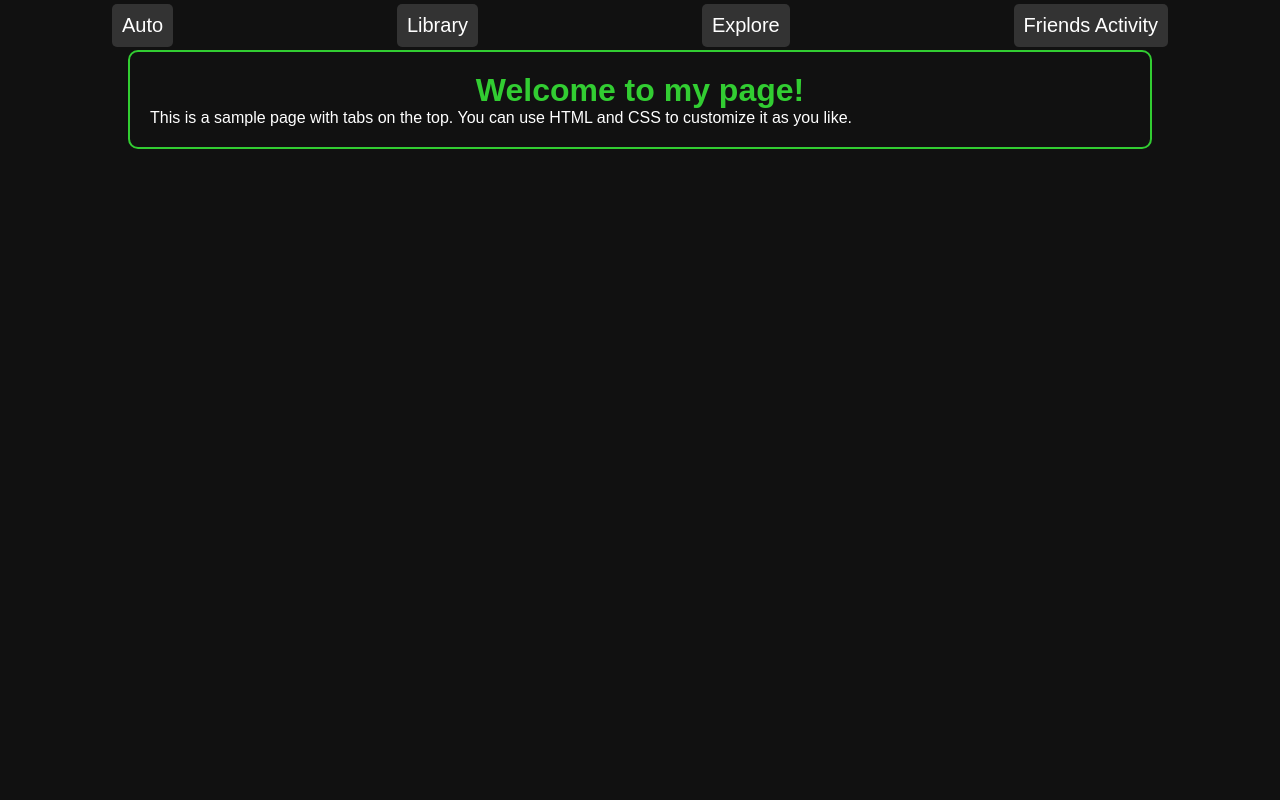
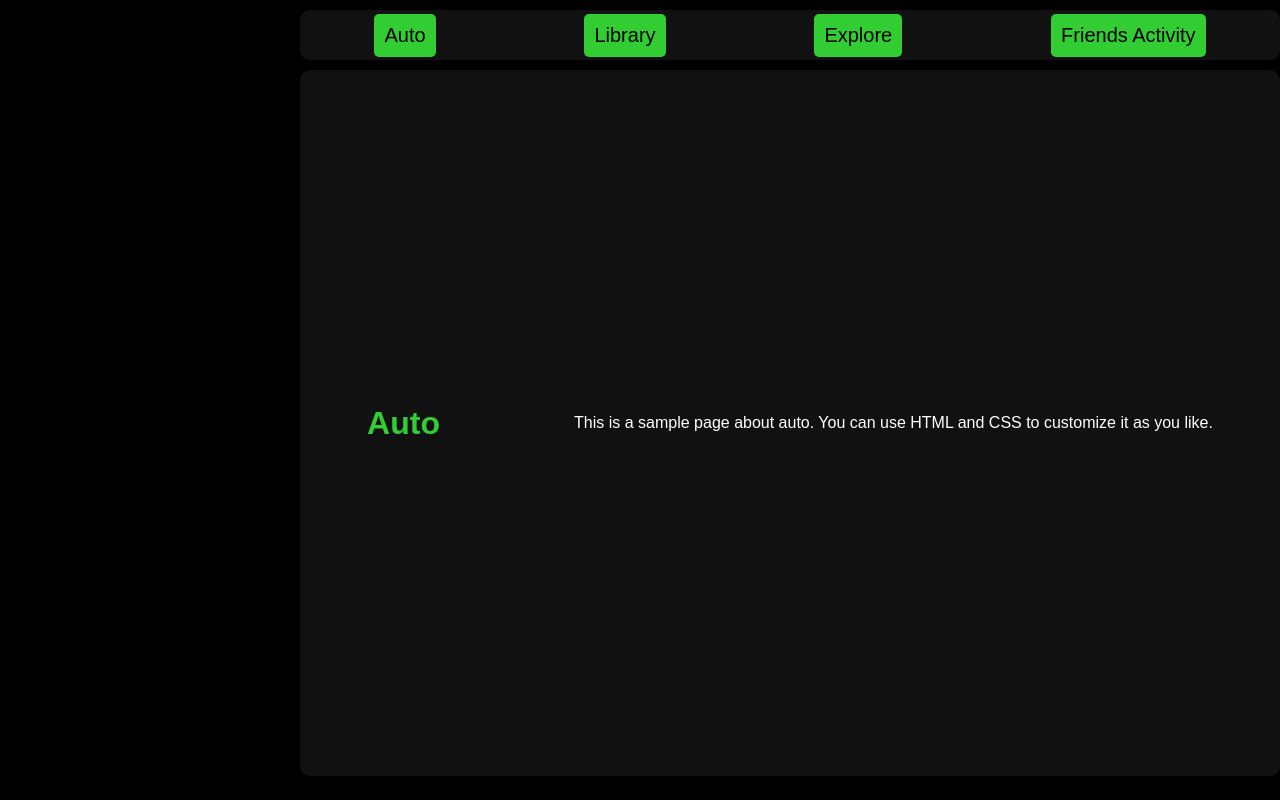
Before and after one commit to saketthakur001/Project_spotify, a plain HTML site: page webapp/templets/index.html in a window 1280 px wide. Drawn offline with Linux system fonts and the light colour scheme.

Commit message:
deleted whole lot of stuff from index.html

```diff
--- a/webapp/templets/index.html
+++ b/webapp/templets/index.html
@@ -9,8 +9,17 @@
 
 body {
   font-family: Arial, sans-serif;
-  background-color: #111111;
+  background-color: #000000;
 }
+
+/* nv_box {
+  width: 200px;
+  height: 50px;
+  background-color: #333333;
+  border: 2px solid limegreen;
+  border-radius: 10px;
+  margin: 10px;
+} */
 
 ul {
   list-style-type: none;
@@ -18,12 +27,17 @@ ul {
   justify-content: space-around;
   align-items: center;
   height: 50px;
+  background-color: #111111;
+  border-radius: 10px;
+  margin-bottom: 10px;
+  margin-top: 10px; /* added this line */
+  margin-left: 300;
 }
 
 li {
-  color: white;
+  color: black;
   font-size: 20px;
-  background-color: #333333;
+  background-color: limegreen;
   border-radius: 5px;
   padding: 10px;
 }
@@ -36,14 +50,22 @@ li:active {
   transform: scale(0.9);
 }
 
+.container {
+  width: 80%;
+  /* margin: auto; */
+}
 .tab {
-  width: 80%;
-  margin: auto;
-  border: 2px solid limegreen;
-  border-radius: 10px;
-  padding: 20px;
+    list-style-type: none;
+    display: flex;
+    justify-content: space-around;
+    align-items: center;
+    height: calc(100vh - 94px);
+    background-color: #111111;
+    border-radius: 10px;
+    margin-bottom: 10px;
+    margin-top: 10px;
+    margin-left: 300px;
 }
-
 h1 {
   color: limegreen;
   text-align: center;
@@ -52,18 +74,71 @@ h1 {
 p {
   color: white;
 }
+
+
+.content {
+ display:none;
+}
+
+.content.active {
+ display:block;
+}
+
+
 </style>
 </head>
+
 <body>
-<ul>
-  <li>Auto</li>
-  <li>Library</li>
-  <li>Explore</li>
-  <li>Friends Activity</li>
-</ul>
-<div class="tab">
-<h1>Welcome to my page!</h1>
-<p>This is a sample page with tabs on the top. You can use HTML and CSS to customize it as you like.</p>
-</div>
+  <ul>
+    <li onclick="showTab('auto')">Auto</li>
+    <li onclick="showTab('library')">Library</li>
+    <li onclick="showTab('explore')">Explore</li>
+    <li onclick="showTab('friends')">Friends Activity</li>
+  </ul>
+  <div class="container">
+
+    </div>
+    <div class="right">
+      <div class="main">
+        <div id="auto" class="content active">
+          <div class="tab">
+            <h1>Auto</h1>
+            <p>This is a sample page about auto. You can use HTML and CSS to customize it as you like.</p>
+          </div>
+        </div>
+        <div id="library" class="content">
+          <div class="tab">
+            <h1>Library</h1>
+            <p>This is a sample page about library. You can use HTML and CSS to customize it as you like.</p>
+          </div>
+        </div>
+        <div id="explore" class="content">
+          <div class="tab">
+            <h1>Explore</h1>
+            <p>This is a sample page about explore. You can use HTML and CSS to customize it as you like.</p>
+          </div>
+        </div>
+        <div id="friends" class="content">
+          <div class="tab">
+            <h1>Friends Activity</h1>
+            <p>This is a sample page about friends activity. You can use HTML and CSS to customize it as you like.</p>
+          </div>
+        </div>
+      </div>
+    </div>
+  </div>
+
+
+
+<script>
+function showTab(tabName) {
+  var tabs = document.getElementsByClassName("content");
+  for (var i = 0; i < tabs.length; i++) {
+    tabs[i].classList.remove("active");
+  }
+  var tab = document.getElementById(tabName);
+  tab.classList.add("active");
+}
+</script>
 </body>
 </html>
```
